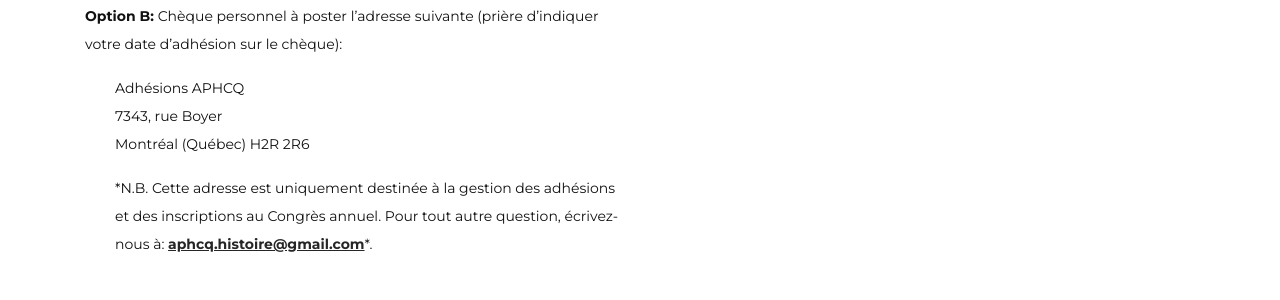
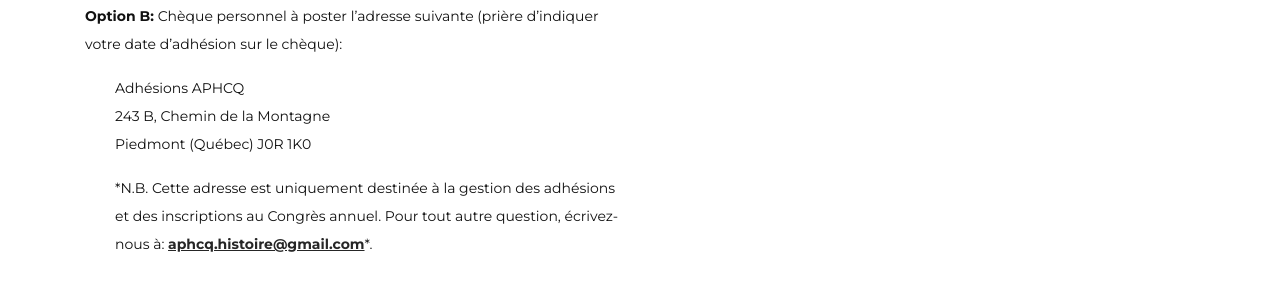
Before and after one commit to aphcq-association/site-web, a Jekyll site: the page built from docs/adherez.html, in a window 1280 px wide and 900 px high, scrolled down 6025 px. Shown: the part 153-453 px from the top of the window. Built offline with Jekyll 4.4.1, drawn with Linux system fonts in a browser that asks for light colours.

Commit message:
Update Pages “adherez”

```diff
--- a/docs/adherez.html
+++ b/docs/adherez.html
@@ -57,6 +57,6 @@
 
 **Option B:** Chèque personnel à poster l’adresse suivante (prière d'indiquer votre date d’adhésion sur le chèque):
 
-> Adhésions APHCQ<br/> 7343, rue Boyer<br/> Montréal (Québec) H2R 2R6
+> Adhésions APHCQ<br/> 243 B, Chemin de la Montagne<br/> Piedmont (Québec) J0R 1K0
 >
 > \*N.B. Cette adresse est uniquement destinée à la gestion des adhésions et des inscriptions au Congrès annuel. Pour tout autre question, écrivez-nous à: **[aphcq.histoire@gmail.com](mailto:aphcq.histoire@gmail.com)***.
```
